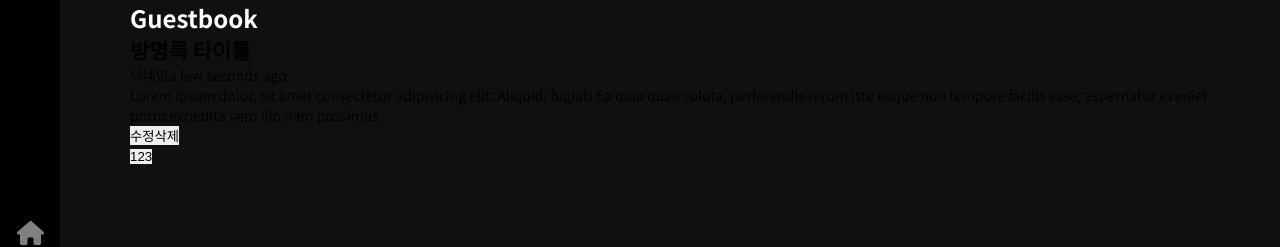
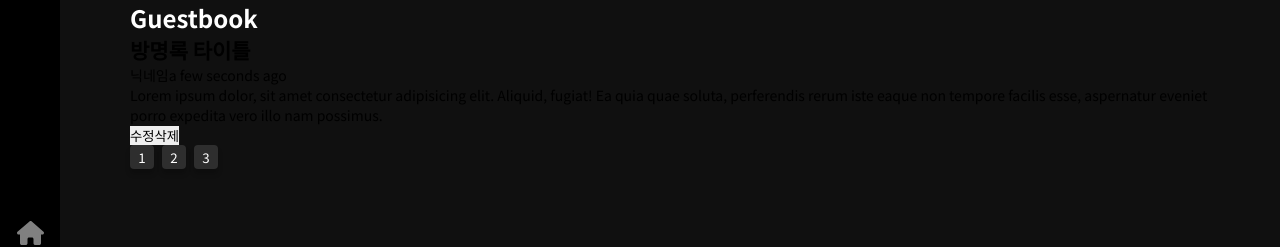
Before and after one commit to Kimbangul/lanalogue, a Next.js app: page /guestbook in a window 1280 px wide. Shown: the top 247 px of the page. Built offline with nearby package versions, Linux system fonts and the light colour scheme.

Commit message:
style: add pagination style

```diff
--- a/src/app/guestbook/page.tsx
+++ b/src/app/guestbook/page.tsx
@@ -2,7 +2,7 @@
 
 import GuestbookItem from "@/components/guestbook/GuestbookItem";
 import Guestbook from "@/components/guestbook/GuestbookStyle";
-import Pagination from "@/components/common/Pagination";
+import Pagination from "@/components/common/Pagination/Pagination";
 
 
 export default function GuestbookView() {
--- a/src/components/common/Pagination.tsx
+++ /dev/null
@@ -1,11 +0,0 @@
-const Pagination = () => {
-  return(
-    <div>
-      <button>1</button>
-      <button>2</button>
-      <button>3</button>
-     </div>
-  )
-}
-
-export default Pagination;
--- /dev/null
+++ b/src/components/common/Pagination/Pagination.tsx
@@ -0,0 +1,13 @@
+import PaginationStyle from "@/components/common/Pagination/PaginationStyle";
+
+const Pagination = () => {
+  return(
+    <PaginationStyle.Container>
+      <PaginationStyle.Button>1</PaginationStyle.Button>
+      <PaginationStyle.Button>2</PaginationStyle.Button>
+      <PaginationStyle.Button>3</PaginationStyle.Button>
+     </PaginationStyle.Container>
+  )
+}
+
+export default Pagination;
--- /dev/null
+++ b/src/components/common/Pagination/PaginationStyle.ts
@@ -0,0 +1,26 @@
+import styled from "styled-components"
+
+const PaginationStyle = {
+  Container: styled.div`
+    display: flex;
+    align-items: center;
+    gap: 0 0.8rem;
+  `,
+  Button: styled.button`
+    cursor: pointer;
+    width: 2.4rem;
+    height: 2.4rem;
+    font-family: 'Noto Sans KR', sans-serif;
+    background: #ffffff20;
+    transition: background 0.3s;
+    border-radius: 0.4rem;
+    color: #fff;
+    box-shadow: 0 0.5rem 0.5rem rgba(0,0,0,0.2);
+
+    &:hover{
+      background: #ffffff40;
+    }
+  `,
+}
+
+export default PaginationStyle;
```
